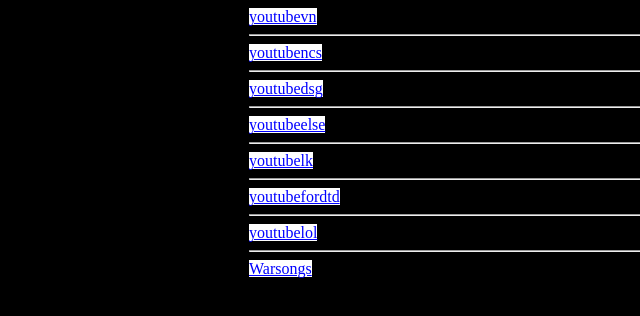
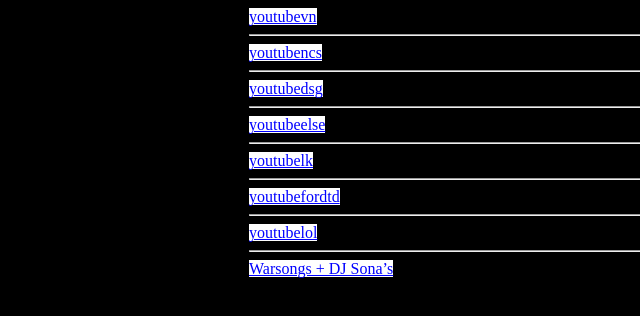
Before and after one commit to zombienodie/youtube, a plain HTML site: page index.html in a window 1280 px wide. Shown: the whole page, without its empty margins (71-711 px from the left). Drawn offline with Linux system fonts and the light colour scheme.

Commit message:
Update index.html

```diff
--- a/index.html
+++ b/index.html
@@ -26,7 +26,7 @@
                 <hr>
                 <a href="https://zombienodie.github.io/youtubelol/index.html">youtubelol</a>
                 <hr>
-                <a href="https://zombienodie.github.io/warsongs/index.html">Warsongs</a>
+                <a href="https://zombienodie.github.io/warsongs/index.html">Warsongs + DJ Sona’s</a>
         </div>
 </body>
 
```
